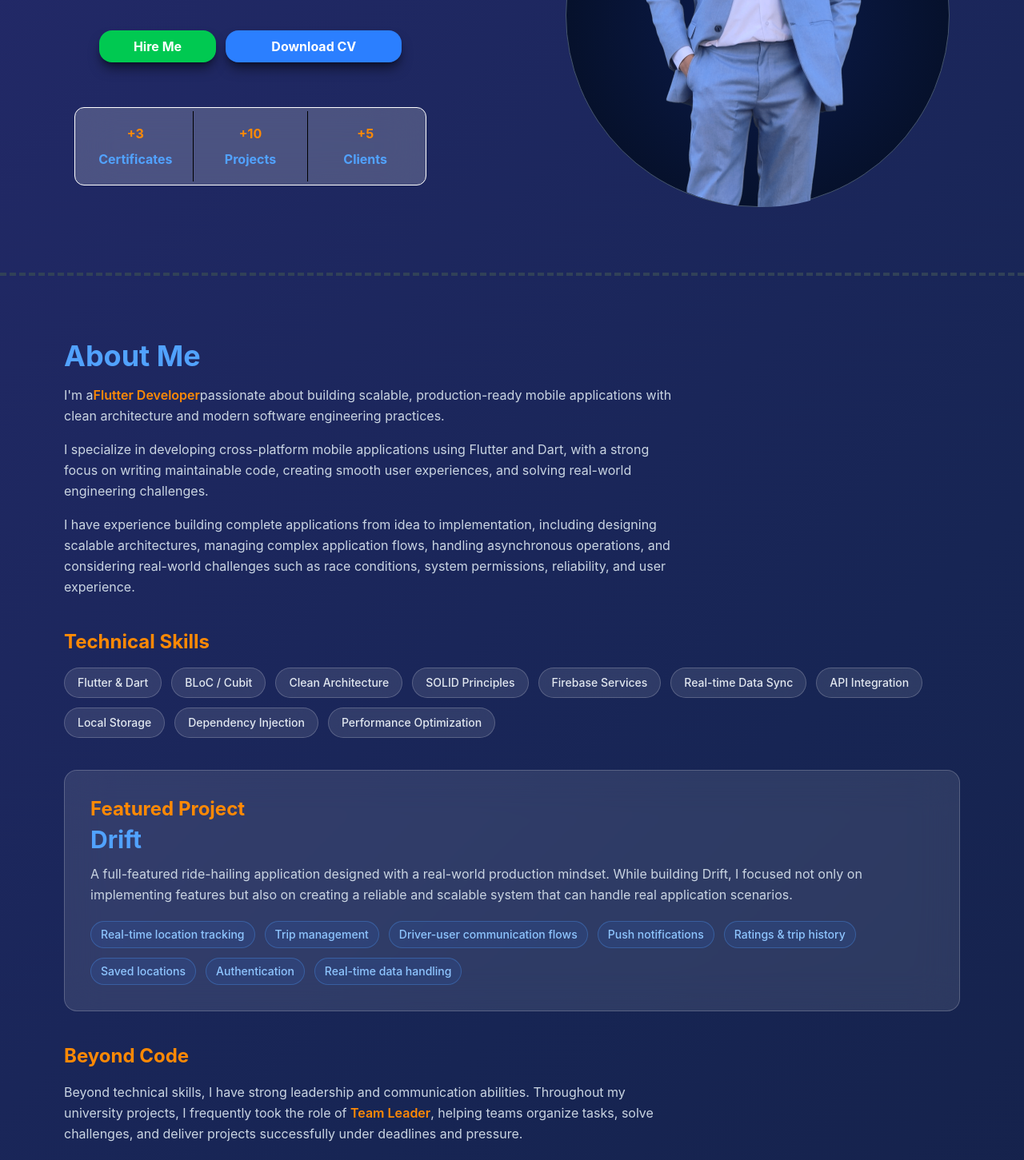
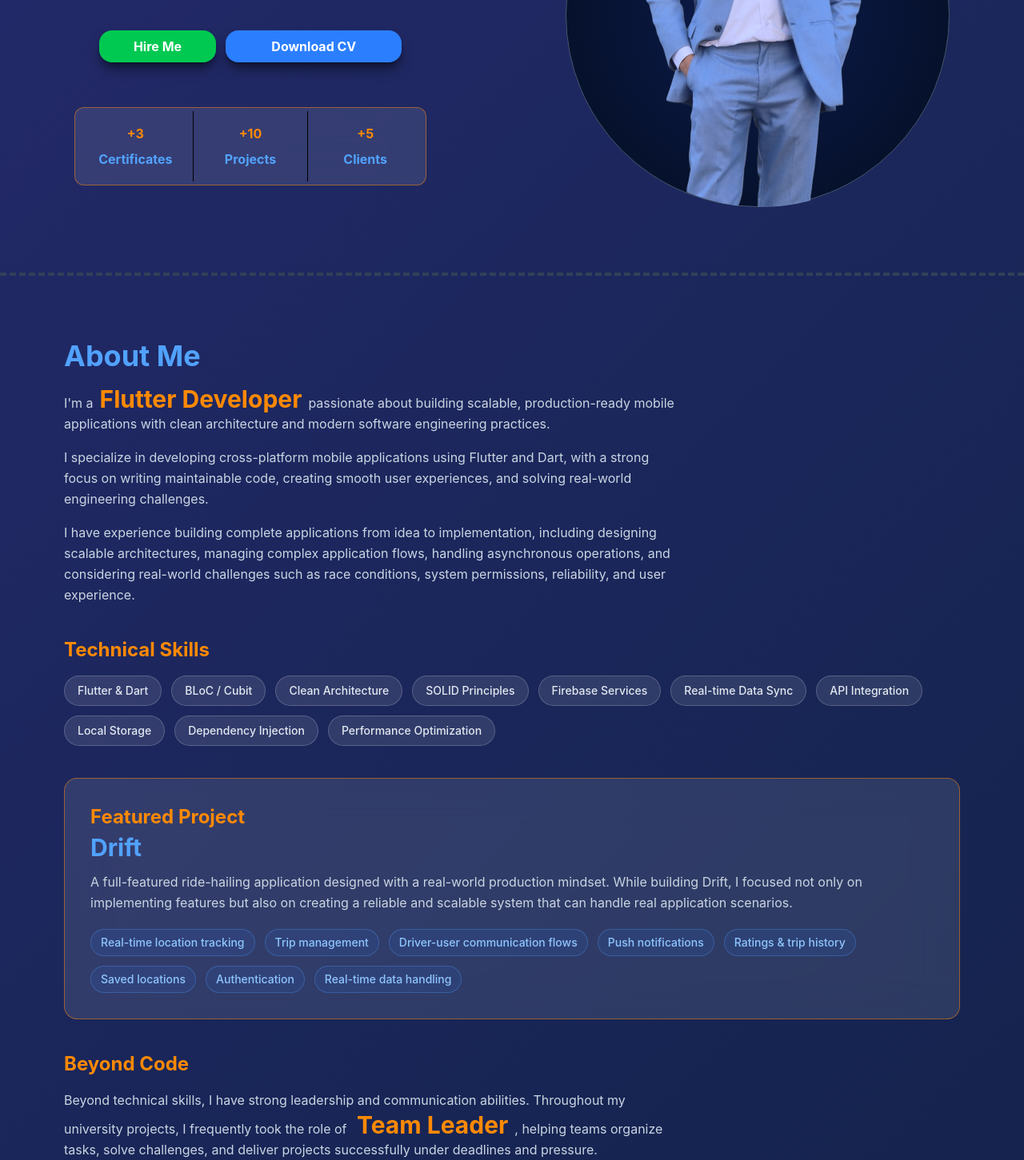
Before and after one commit to hasantuffaha0/Adnan, a React (Vite) app: page / in a window 1280 px wide. Shown: the part 460-1911 px from the top of the page at 80% size. Built offline with nearby package versions, Linux system fonts and the light colour scheme.

Commit message:
secont about and sjills push

```diff
--- a/src/components/about.jsx
+++ b/src/components/about.jsx
@@ -38,7 +38,7 @@ const Intro = () => {
                 className="text-slate-300 leading-relaxed">
                 I'm a
                     <span
-                        className="text-orange-400 font-semibold">
+                        className="text-orange-400 font-bold text-2xl lg:text-3xl p-2">
                         Flutter Developer
                     </span>
                 passionate about building scalable, production-ready mobile applications with clean architecture
@@ -77,7 +77,9 @@ const SkillsGrid = () => {
                 {Skills.map((skill) => (
                     <span
                         key={skill}
-                        className="bg-white/10 backdrop-blur-md border border-white/20 text-slate-200 text-xs sm:text-sm font-medium px-3 py-1.5 sm:px-4 sm:py-2 rounded-full"
+                        className="bg-white/10 backdrop-blur-md border border-white/20 text-slate-200 text-xs sm:text-sm
+                        font-medium px-3 py-1.5 sm:px-4 sm:py-2 rounded-full hover:border-orange-400/50 transition-all duration-300 hover:scale-105
+                        hover:px-5"
                     >
                         {skill}
                     </span>
@@ -90,7 +92,7 @@ const SkillsGrid = () => {
 const FeaturedProject = () => {
     return (
         <div
-            className="mt-10 bg-white/10 backdrop-blur-xl border border-white/20 rounded-2xl p-6 sm:p-8">
+            className="mt-10 bg-white/10 backdrop-blur-xl rounded-2xl p-6 sm:p-8 border-orange-400/50 border">
             <p
                 className="text-xl sm:text-2xl font-bold text-orange-400 mb-1">
                     Featured Project
@@ -111,7 +113,8 @@ const FeaturedProject = () => {
                 {DriftFeatures.map((feature) => (
                     <span
                         key={feature}
-                        className="bg-blue-500/10 border border-blue-400/30 text-blue-300 text-xs sm:text-sm font-medium px-3 py-1.5 rounded-full"
+                        className="bg-blue-500/10 border hover:border-orange-400/50 transition-all duration-300 hover:scale-105
+                        hover:px-5 border-blue-400/30 text-blue-300 text-xs sm:text-sm font-medium px-3 py-1.5 rounded-full"
                     >
                         {feature}
                     </span>
@@ -132,7 +135,7 @@ const BeyondCode = () => {
                 Beyond technical skills, I have strong leadership and communication abilities.
                 Throughout my university projects, I frequently took the role of{" "}
                 <span
-                    className="text-orange-400 font-semibold">
+                    className="text-orange-400 font-bold text-2xl lg:text-3xl p-2">
                     Team Leader
                 </span>
                 , helping teams organize tasks, solve challenges, and deliver projects successfully under deadlines
--- a/src/components/hero.jsx
+++ b/src/components/hero.jsx
@@ -95,8 +95,8 @@ const Counter = ({ end }) => {
 const ShowInfo = () => {
     return (
         <div
-            className="client-info font-bold text-base md:text-l md:p-1 divide-black divide-x bg-white/20 backdrop-blur-xl text-black flex justify-evenly
-            p-2 mt-5 sm:mt-10 rounded-xl border border-white">
+            className="client-info font-bold text-base md:text-l md:p-1 divide-black divide-x bg-white/10 backdrop-blur-xl text-black flex justify-evenly
+            p-2 mt-5 sm:mt-10 rounded-xl border-orange-400/50 border">
             {Info.map((link) => (
                 <div
                     key={link.title}
--- a/src/components/skills.jsx
+++ b/src/components/skills.jsx
@@ -48,7 +48,8 @@ const SoftSkills = [
 const SkillCard = ({ title, desc, index }) => {
     return (
         <div
-            className="bg-white/10 backdrop-blur-xl border border-white/20 rounded-2xl p-5 sm:p-6 flex flex-col gap-2 hover:border-orange-400/50 transition-colors duration-300">
+            className="bg-white/10 backdrop-blur-xl border border-white/20 rounded-2xl p-5 sm:p-6 flex flex-col gap-2
+            hover:border-orange-400/50 transition-all hover:scale-[1.01] duration-300">
             <span
                 className="text-orange-400 font-bold text-sm">
                 {String(index + 1).padStart(2, "0")}
```
